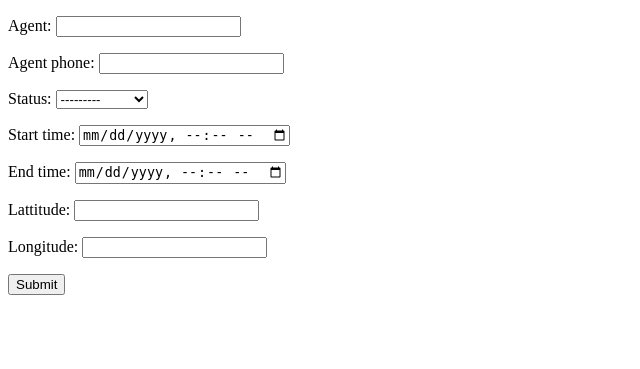
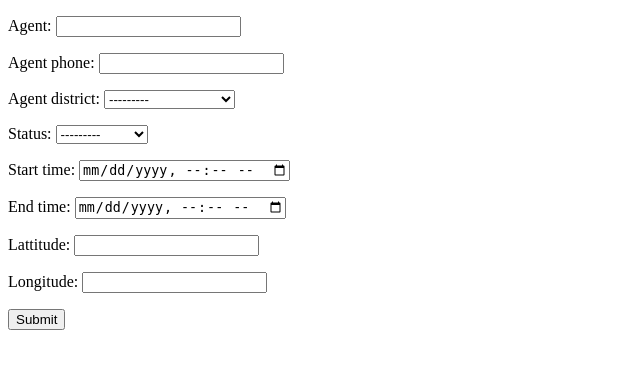
Before and after one commit to AI-ApeX-DeV/Infosys_Online_Insurance_Project, a Django app: page /agent-update/ in a window 1280 px wide. Shown: the top 369 px of the page, without its empty margins (0-640 px from the left). Run offline with Django 5.2, Linux system fonts and the light colour scheme.

Commit message:
integrated map functionality and some database upgradations and corrections

```diff
--- a/team2/online_insurance/models.py
+++ b/team2/online_insurance/models.py
@@ -13,11 +13,48 @@ class AgentAvailability(models.Model):
     #agent=models.ForeignKey(User,on_delete=models.CASCADE)
     agent=models.CharField(max_length=100)
     agent_phone=models.IntegerField()
+    agent_district = models.CharField(max_length=100, choices=[
+        ('Ahmadnagar', 'Ahmadnagar'),
+        ('Akola', 'Akola'),
+        ('Amravati', 'Amravati'),
+        ('Aurangabad', 'Aurangabad'),
+        ('Bhandara', 'Bhandara'),
+        ('Buldhana', 'Buldhana'),
+        ('Chandrapur', 'Chandrapur'),
+        ('Dhule', 'Dhule'),
+        ('Gadchiroli', 'Gadchiroli'),
+        ('Gondia', 'Gondia'),
+        ('Hingoli', 'Hingoli'),
+        ('Jalgaon', 'Jalgaon'),
+        ('Jalna', 'Jalna'),
+        ('Kolhapur', 'Kolhapur'),
+        ('Latur', 'Latur'),
+        ('MumbaiCity', 'Mumbai City'),
+        ('MumbaiSuburban', 'Mumbai Suburban'),
+        ('Nagpur', 'Nagpur'),
+        ('Nanded', 'Nanded'),
+        ('Nandurbar', 'Nandurbar'),
+        ('Nashik', 'Nashik'),
+        ('Osmanabad', 'Osmanabad'),
+        ('Palghar', 'Palghar'),
+        ('Parbhani', 'Parbhani'),
+        ('Pune', 'Pune'),
+        ('Raigad', 'Raigad'),
+        ('Ratnagiri', 'Ratnagiri'),
+        ('Sangli', 'Sangli'),
+        ('Satara', 'Satara'),
+        ('Sindhudurg', 'Sindhudurg'),
+        ('Solapur', 'Solapur'),
+        ('Thane', 'Thane'),
+        ('Wardha', 'Wardha'),
+        ('Washim', 'Washim'),
+        ('Yavatmal', 'Yavatmal'),
+    ])
     status=models.CharField(max_length=20,choices=[('available','Available'),('unavailable','Unavailable')])
     start_time=models.DateTimeField()
     end_time=models.DateTimeField()
-    lattitude=models.IntegerField()
-    longitude=models.IntegerField()
+    lattitude=models.FloatField()
+    longitude=models.FloatField()
 
     def __str__(self):
-        return f"{self.agent} {self.agent_phone} {self. status} {self.start_time} {self.end_time} {self.lattitude} {self.longitude} "
+        return f"{self.agent} {self.agent_phone} {self.agent_district} {self. status} {self.start_time} {self.end_time} {self.lattitude} {self.longitude} "
--- a/team2/online_insurance/templates/map.html
+++ b/team2/online_insurance/templates/map.html
@@ -622,8 +622,8 @@ select#district:hover {
        <h1 class = "line">Enter a district name to view the Map:</h1>
 
        <!-- Form -->
-       <form action="/map" method="post">
-
+       <form action="/map/" method="post">
+        {% csrf_token %}
           <div class="form-group">
             <label for="district" class="btn-label">Select a district:</label>
               <select id="district" name="district" required class="btn-select">
--- a/team2/online_insurance/views.py
+++ b/team2/online_insurance/views.py
@@ -9,7 +9,7 @@ from .forms import CustomRegistrationForm, CustomLoginForm,AgentRequest
 from django.contrib.auth import authenticate, login
 from django.http import HttpResponse
 import binascii
-#import folium
+import folium
 
 
 def generate_short_hash(string):
@@ -70,44 +70,47 @@ def user_login(request):
 #     else:
 #         form = AgentRequest()
 #     return render(request, 'set_availability.html', {'form': form})
+def map(request):
+    if request.method == 'POST':
+        district = request.POST.get('district').strip()
 
-# def display_map(request):
-#     if request.method == 'POST':
-#         district = request.POST.get('district').strip()
+        # Query AgentAvailability objects for the given district
+        agent_locations = AgentAvailability.objects.filter(agent_district=district)
 
-#         # Query the SQLite database for the latitude and longitude of the given district
-#         # and store the results in a list of dictionaries
-#         locations = Location.objects.filter(district=district).values('latitude', 'longitude')
+        if not agent_locations:
+            return render(request, 'map.html', {'district': district, 'error': 'No records found for this district.'})
 
-#         if not locations:
-#             return render(request, 'map.html', {'district': district, 'error': 'No records found for this district.'})
+        # Create a Folium map centered on the first agent location
+        map = folium.Map(location=[agent_locations[0].lattitude, agent_locations[0].longitude], zoom_start=10)
 
-#         # Create a Folium map centered on the first location in the list
-#         map = folium.Map(location=[locations[0]['latitude'], locations[0]['longitude']], zoom_start=10)
+        # Add markers for all the agent locations
+        for agent_location in agent_locations:
+            # Create the popup HTML
+            popup_html = f"""
+            <div style="width: 300px;">
+                <h3 style="margin: 0; padding: 10px; background-color: #00704A; color: #FFF; text-align: center; font-size: 20px;">
+                    Agent: {agent_location.agent}
+                </h3>
+                <div style="padding: 10px;">
+                    <p style="margin: 0; margin-bottom: 5px; font-size: 16px;">Phone: {agent_location.agent_phone}</p>
+                    <p style="margin: 0; margin-bottom: 5px; font-size: 16px;">Status: {agent_location.status}</p>
+                    <p style="margin: 0; margin-bottom: 5px; font-size: 16px;">Start Time: {agent_location.start_time}</p>
+                    <p style="margin: 0; margin-bottom: 5px; font-size: 16px;">End Time: {agent_location.end_time}</p>
+                    <p style="margin: 0; margin-bottom: 5px; font-size: 16px;">Latitude: {agent_location.lattitude}</p>
+                    <p style="margin: 0; margin-bottom: 5px; font-size: 16px;">Longitude: {agent_location.longitude}</p>
+                </div>
+            </div>
+            """
+            # Add a marker with the popup to the map
+            folium.Marker(location=[agent_location.lattitude, agent_location.longitude], popup=popup_html).add_to(map)
 
-#         # Add markers for all the locations in the list
-#         for location in locations:
-#             # Create the popup HTML
-#             popup_html = f"""
-#             <div style="width: 300px;">
-#                 <h3 style="margin: 0; padding: 10px; background-color: #00704A; color: #FFF; text-align: center; font-size: 20px;">
-#                     Location
-#                 </h3>
-#                 <div style="padding: 10px;">
-#                     <p style="margin: 0; margin-bottom: 5px; font-size: 16px;">Latitude: {location['latitude']}</p>
-#                     <p style="margin: 0; margin-bottom: 5px; font-size: 16px;">Longitude: {location['longitude']}</p>
-#                 </div>
-#             </div>
-#             """
-#             # Add a marker with the popup to the map
-#             folium.Marker(location=[location['latitude'], location['longitude']], popup=popup_html).add_to(map)
+        # Convert the map to HTML
+        map_html = map._repr_html_()
+        return render(request, 'map.html', {'district': district, 'map_html': map_html})
 
-#         # Convert the map to HTML
-#         map_html = map._repr_html_()
-#         return render(request, 'map.html', {'district': district, 'map_html': map_html})
+    # If the request method is not 'POST', return the default map page
+    return render(request, 'map.html', {'district': '', 'map_html': '', 'error': ''})
 
-#     # If the request method is not 'POST', return the default map page
-#     return render(request, 'map.html', {'district': '', 'map_html': '', 'error': ''})
 
 def feedback(request):
     return render (request,'feedback.html')
--- a/team2/team2/settings.py
+++ b/team2/team2/settings.py
@@ -16,6 +16,8 @@ import os
 # Build paths inside the project like this: BASE_DIR / 'subdir'.
 BASE_DIR = Path(__file__).resolve().parent.parent
 
+# settings.py
+APPEND_SLASH = False
 
 # Quick-start development settings - unsuitable for production
 # See https://docs.djangoproject.com/en/5.0/howto/deployment/checklist/
--- a/team2/team2/urls.py
+++ b/team2/team2/urls.py
@@ -21,6 +21,7 @@ from online_insurance import views
 
 urlpatterns = [
     path('admin/', admin.site.urls),
+    path('map/',views.map,name="map"),
     path('',views.register,name="Register"),
     path('login/',views.user_login,name="login"),
     path('feedback/',views.feedback,name="feedback"),
@@ -30,4 +31,5 @@ urlpatterns = [
     #path('agent/',views.set_availability,name="agent"),
     path('agent-update/',views.agentupdate,name="agent-update"),
     path('500/',views.agent,name="500"),
+
 ]
```
Also changed, not shown: team2/db.sqlite3, team2/online_insurance/migrations/0003_alter_agentavailability_lattitude_and_more.py (added), team2/online_insurance/migrations/0004_agentavailability_agent_district.py (added).
